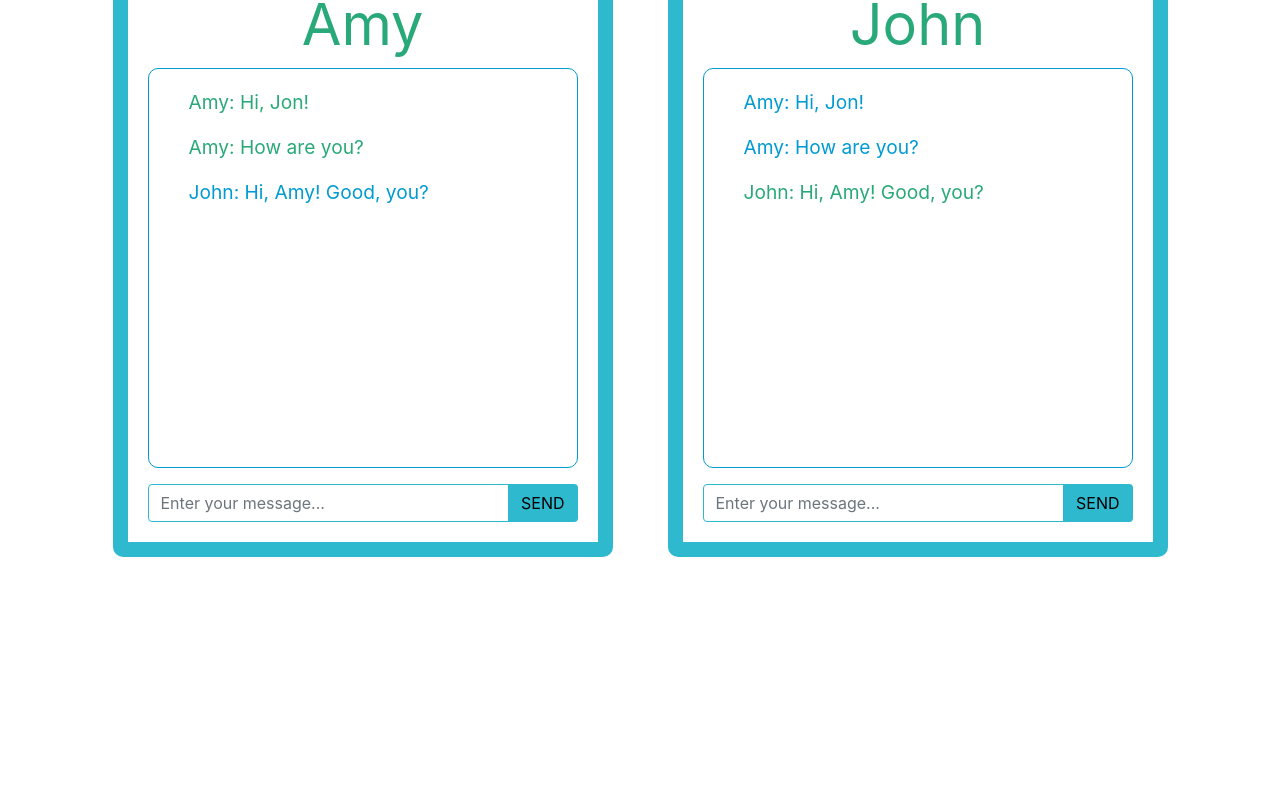
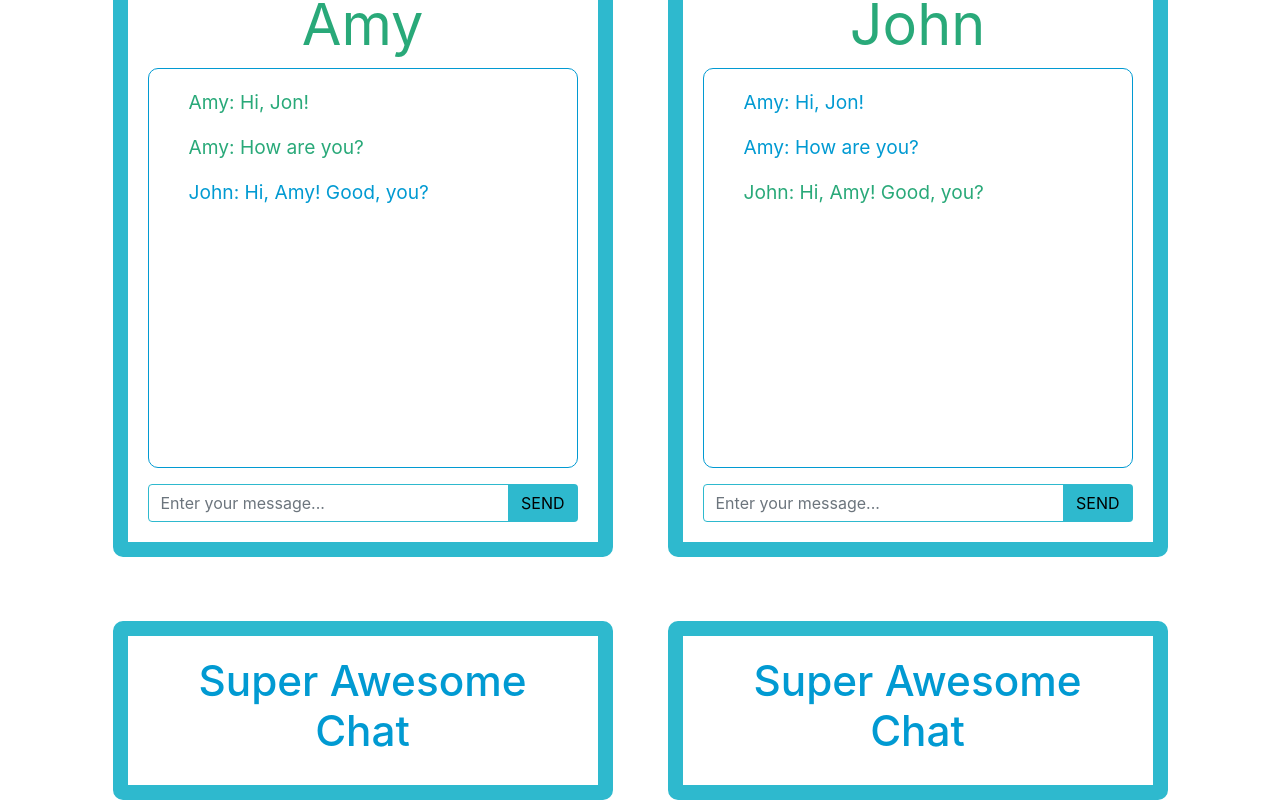
Before and after one commit to scabralo/ReactND-L3-E2-AwesomeChat, a React (Create React App) app: page / in a window 1280 px wide. Shown: the part 377-1177 px from the top of the page. Before the commit the page ends 934 px from the top, so only its background shows below. Built offline with nearby package versions, Linux system fonts and the light colour scheme.

Commit message:
Implements SuperAwesomeChat on App

```diff
--- a/src/App.js
+++ b/src/App.js
@@ -1,6 +1,7 @@
 import React, { Component } from 'react';
 import logo from './logo.svg';
 import './App.css';
+import SuperAwesomeChat from './SuperAwesomeChat'
 
 /*
 This exercise will help you practice many of your newly aquired React skills.
@@ -90,6 +91,11 @@ class App extends Component {
             </div>
           </div>
         </div>
+        <div className="container">
+          {users.map((user)=>(
+            <SuperAwesomeChat user={user.username} />
+          ))}
+        </div>
       </div>
     );
   }
```
